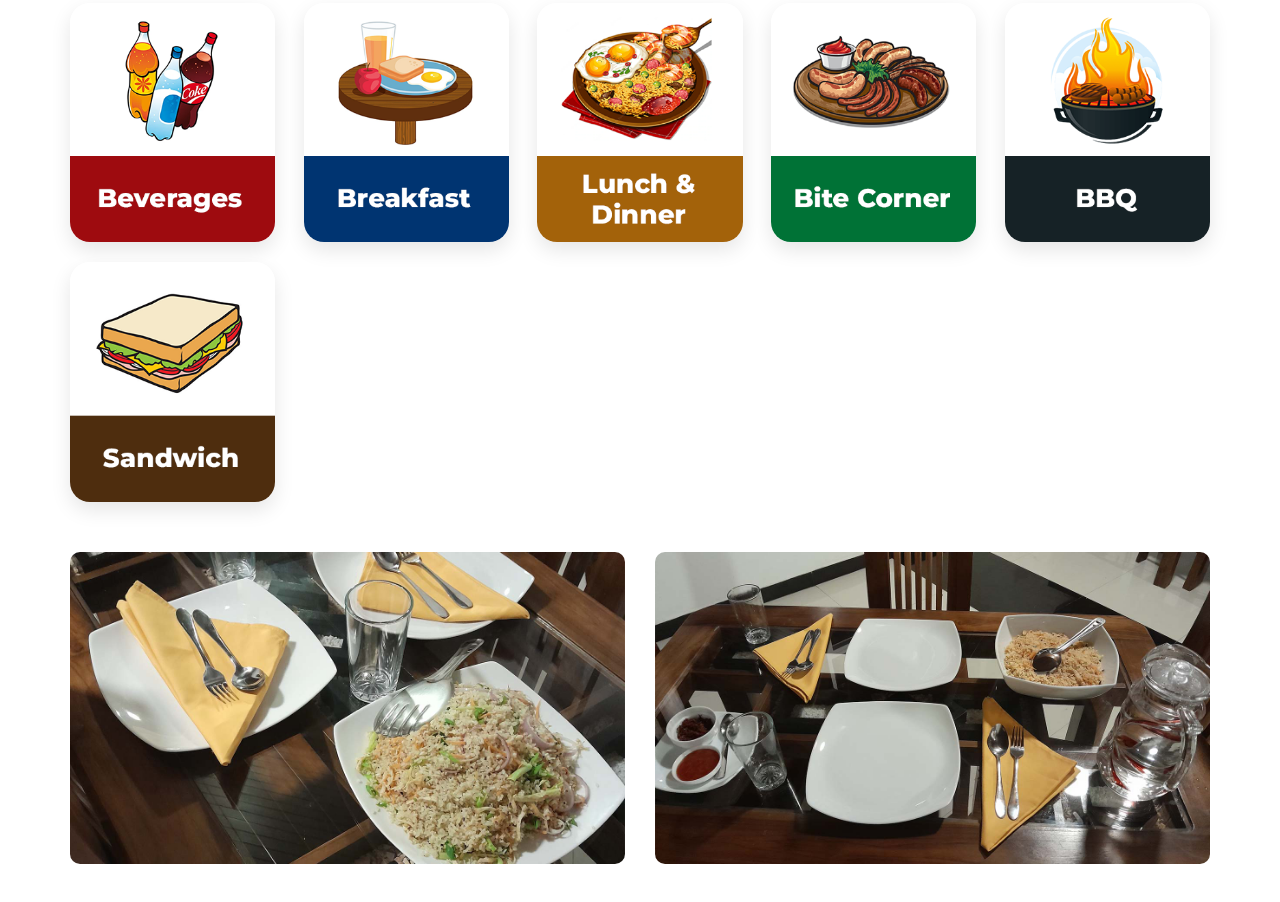
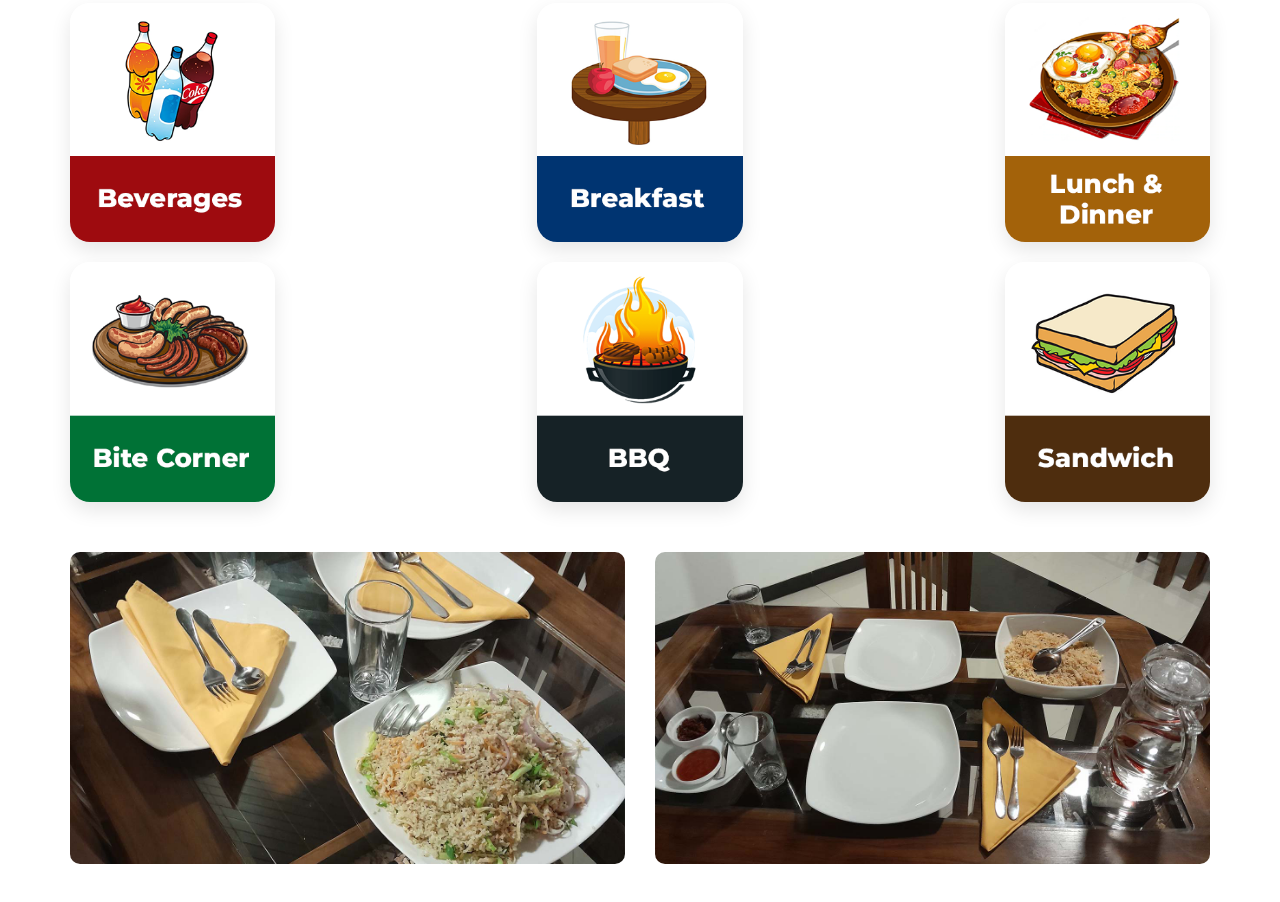
Before and after one commit to creekviewinn/creekviewinn.github.io, a website: page restaurant.html in a window 1280 px wide. Shown: the part 859-1761 px from the top of the page. Drawn offline with Linux system fonts and the light colour scheme; files whose address does not match are found by name.

Commit message:
Update restaurant.html

```diff
--- a/restaurant.html
+++ b/restaurant.html
@@ -89,11 +89,12 @@
           <img src="img/beverages.png" onclick="redirectToURL('https://sites.google.com/view/food-menu-creekview-inn/beverages')" alt="# #" class="food">
           <img src="img/breakfast.png" onclick="redirectToURL('https://sites.google.com/view/food-menu-creekview-inn/breakfast')"alt="# #" class="food">
           <img src="img/lunchd.png" onclick="redirectToURL('https://sites.google.com/view/food-menu-creekview-inn/lunch-dinner')"alt="# #" class="food">
+      </div>
+      <div class="row1">
           <img src="img/bitec.png" onclick="redirectToURL('https://sites.google.com/view/food-menu-creekview-inn/bite-corner')"alt="# #" class="food">
           <img src="img/bbq.png" onclick="redirectToURL('https://sites.google.com/view/food-menu-creekview-inn/bbq')"alt="# #" class="food">
           <img src="img/sandwich.png" onclick="redirectToURL('https://sites.google.com/view/food-menu-creekview-inn/sandwich')"alt="# #" class="food">
-
-       </div>
+      </div>
       <div class="row">
           <div class="col-md-6">
             <img src="img/restaurant/Foods/food3.jpg" alt="# #" class="outside">
```
